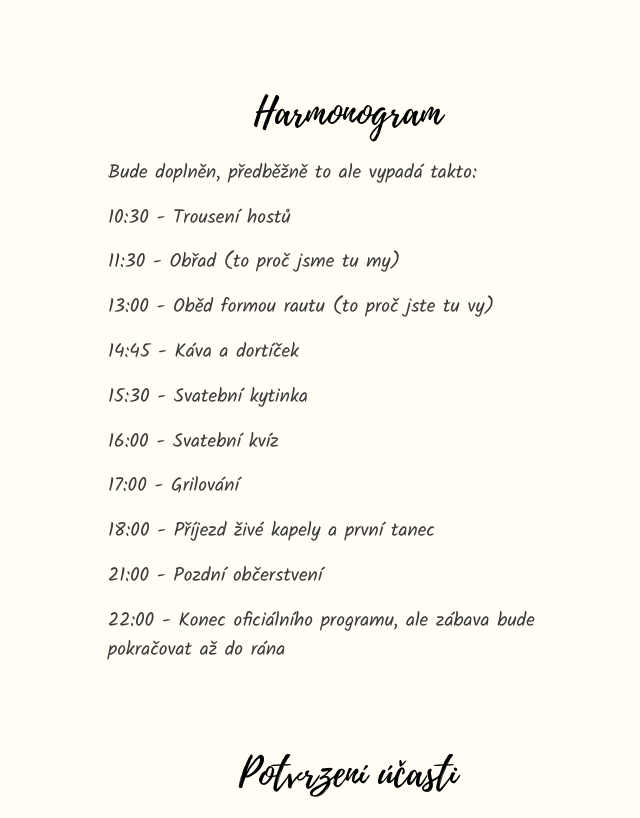
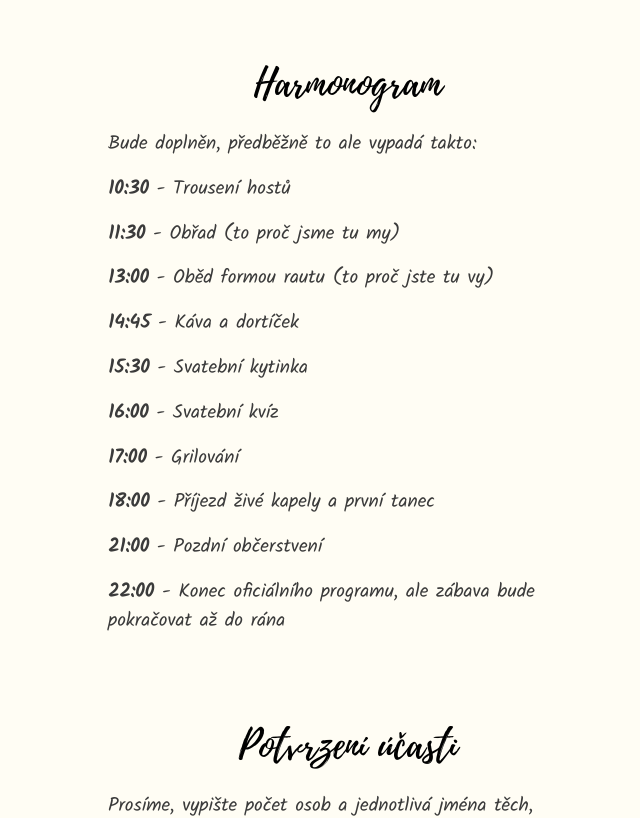
Before and after one commit to Papooch/takmysetedavemem.cz, a Nuxt app: page / in a window 1280 px wide. Shown: the part 1367-2185 px from the top of the page, without its empty margins (292-932 px from the left). Built offline with nearby package versions, Linux system fonts and the light colour scheme.

Commit message:
add basic markdown support

```diff
--- a/app/assets/css/main.css
+++ b/app/assets/css/main.css
@@ -1,4 +1,14 @@
 /* General Styles */
+html {
+  scroll-behavior: smooth;
+}
+
+@media (prefers-reduced-motion: reduce) {
+  html {
+    scroll-behavior: auto;
+  }
+}
+
 body {
   background-color: #fffdf4; /* Light cream background */
   color: #3b3b3b;
--- /dev/null
+++ b/app/components/PMarkdown.vue
@@ -0,0 +1,18 @@
+<template>
+  <!-- eslint-disable-next-line vue/no-v-html -->
+  <span v-html="rendered" />
+</template>
+
+<script setup lang="ts">
+const props = defineProps<{
+  text: string;
+}>();
+
+const rendered = computed(() =>
+  props.text
+    // **bold**
+    .replace(/\*\*(.+?)\*\*/g, "<strong>$1</strong>")
+    // [label](url or #anchor)
+    .replace(/\[(.+?)\]\((.+?)\)/g, "<a href=\"$2\">$1</a>"),
+);
+</script>
--- a/app/components/PMultiline.vue
+++ b/app/components/PMultiline.vue
@@ -3,10 +3,9 @@
     :is="component"
     v-for="(row, index) in rows"
     :key="index"
-    :row="row"
     :style="index < rows.length - 1 ? { marginBottom: `${gap}rem` } : {}"
   >
-    {{ row }}
+    <PMarkdown :text="row" />
   </component>
 </template>
 
--- a/app/components/pages/MainPage.vue
+++ b/app/components/pages/MainPage.vue
@@ -116,7 +116,10 @@
         width="20%"
         margin="2"
       />
-      <PageSection :title="t.sections.confirmation.title">
+      <PageSection
+        id="confirmation"
+        :title="t.sections.confirmation.title"
+      >
         <PMultiline :rows="t.sections.confirmation.contentRows" />
         <PSpacer :margin="1" />
         <PColumn alignment="center">
@@ -178,11 +181,12 @@
         width="20%"
         margin="2"
       />
+
       <PageSection
-        id="gifts"
-        :title="t.sections.gifts.title"
+        id="witnesses"
+        :title="t.sections.witnesses.title"
       >
-        <PMultiline :rows="t.sections.gifts.contentRows" />
+        <PMultiline :rows="t.sections.witnesses.contentRows" />
       </PageSection>
       <PSpacer
         height="1"
@@ -190,10 +194,10 @@
         margin="2"
       />
       <PageSection
-        id="witnesses"
-        :title="t.sections.witnesses.title"
+        id="gifts"
+        :title="t.sections.gifts.title"
       >
-        <PMultiline :rows="t.sections.witnesses.contentRows" />
+        <PMultiline :rows="t.sections.gifts.contentRows" />
       </PageSection>
 
       <PSpacer
--- a/i18n/locales/cz.ts
+++ b/i18n/locales/cz.ts
@@ -16,7 +16,7 @@ export const cz = {
         "Naši milí svatebčané, vítejte na našem svatebním webu!",
         "Je nám velkou ctí pozvat vás na naši svatbu, která přichází po téměř 11 letech našeho vztahu - ano, dali jsme si na čas, ale lepší někdy než nikdy.",
         "Těšíme se, že s námi oslavíte tento výjimečný den plný prasátek, roztomilých chvil a dobrého jídla - co víc si v letní den přát?",
-        "Na této stránce byste měli nalézt všechny důležité informace. Prosíme vás především o potvrzení účasti. Pokud by vám nicméně nebylo cokoliv jasné, obraťte se přímo na nás, nebo v blízkosti svatby na naše svědky. (viz sekce Svědci)",
+        "Na této stránce byste měli nalézt všechny důležité informace. Prosíme vás především o [potvrzení účasti](#confirmation). Pokud by vám nicméně nebylo cokoliv jasné, obraťte se přímo na nás, nebo v blízkosti svatby na naše [svědky](#witnesses).",
         "Budeme se těšit!",
         "Verunka a  Ondrášek",
       ],
@@ -25,16 +25,16 @@ export const cz = {
       title: "Harmonogram",
       contentRows: [
         "Bude doplněn, předběžně to ale vypadá takto:",
-        "10:30 - Trousení hostů",
-        "11:30 - Obřad (to proč jsme tu my)",
-        "13:00 - Oběd formou rautu (to proč jste tu vy)",
-        "14:45 - Káva a dortíček",
-        "15:30 - Svatební kytinka",
-        "16:00 - Svatební kvíz",
-        "17:00 - Grilování",
-        "18:00 - Příjezd živé kapely a první tanec",
-        "21:00 - Pozdní občerstvení",
-        "22:00 - Konec oficiálního programu, ale zábava bude pokračovat až do rána",
+        "**10:30** - Trousení hostů",
+        "**11:30** - Obřad (to proč jsme tu my)",
+        "**13:00** - Oběd formou rautu (to proč jste tu vy)",
+        "**14:45** - Káva a dortíček",
+        "**15:30** - Svatební kytinka",
+        "**16:00** - Svatební kvíz",
+        "**17:00** - Grilování",
+        "**18:00** - Příjezd živé kapely a první tanec",
+        "**21:00** - Pozdní občerstvení",
+        "**22:00** - Konec oficiálního programu, ale zábava bude pokračovat až do rána",
       ],
     },
     confirmation: {
@@ -62,20 +62,22 @@ export const cz = {
     dressCode: {
       title: "Šatěnky a tak",
       contentRows: [
-        "Při výběru róby berte, prosíme, na vědomí, že celý den strávíme v lese. Muži, můžete s klidem nechat kravaty i motýlky doma, tolik formálnosti nevyžadujeme. Ženy, podpatky berte jen pokud rády kypříte trávník, jinak je nedoporučujeme. Barvičky necháme na vás, hlavně ať se cítíte dobře.",
+        "Při výběru róby berte, prosíme, na vědomí, že celý den strávíme na chatě v lese.",
+        "Muži, můžete s klidem nechat kravaty i motýlky doma, tolik formálnosti nevyžadujeme. Ženy, podpatky berte jen pokud rády kypříte trávník, jinak je nedoporučujeme.",
+        "Barvičky necháme na vás, hlavně ať se cítíte dobře.",
+      ],
+    },
+    witnesses: {
+      title: "Svědkové",
+      contentRows: [
+        "Svědčit nám budou naši drazí sourozenci - **Dalča** a **Monča**. Pokud budete mít nějaké dotazy během svatebního dne nebo budete potřebovat řešit cokoliv ohledně organizace (např. že pro nás máte nějaké překvapeníčko) či jiných detailů, obracejte se, prosíme, přímo na ně.",
+        "Kontakty doplníme.",
       ],
     },
     gifts: {
       title: "Dárečky",
       contentRows: [
         "Největším dárečkem je pro nás samozřejmě vaše účast. Ale kromě vás máme rádi i penízky. A rádi bychom zase vyrazili poznávat svět.",
-      ],
-    },
-    witnesses: {
-      title: "Svědkové",
-      contentRows: [
-        "Svědčit nám budou naši drazí sourozenci - Dalča a Monča. Pokud budete mít nějaké dotazy během svatebního dne nebo budete potřebovat řešit cokoliv ohledně organizace (např. že pro nás máte nějaké překvapeníčko) či jiných detailů, obracejte se, prosíme, přímo na ně.",
-        "Kontakty doplníme.",
       ],
     },
   },
--- a/i18n/locales/en.ts
+++ b/i18n/locales/en.ts
@@ -18,7 +18,7 @@ export const en: Translations = {
         "Dear wedding guests, welcome to our wedding website!",
         "It is a great honour for us to invite you to our wedding, which comes after almost 11 years of our relationship - yes, we took our time, but better late than never.",
         "We look forward to celebrating this special day with you, full of little pigs, adorable moments and good food - what more could you ask for on a summer's day?",
-        "On this page you should find all the important information. We ask you above all to confirm your attendance. If anything is unclear, feel free to reach out to us directly, or closer to the wedding to our witnesses. (see the Witnesses section)",
+        "On this page you should find all the important information. We ask you above all to [confirm your attendance](#confirmation). If anything is unclear, feel free to reach out to us directly, or closer to the wedding to our [witnesses](#witnesses).",
         "We can't wait to see you!",
         "Verunka and Ondrášek",
       ],
@@ -27,15 +27,15 @@ export const en: Translations = {
       title: "Schedule",
       contentRows: [
         "Will be added, but tentatively it looks like this:",
-        "10:30 - Guest arrival",
-        "11:30 - Ceremony (the reason we're here)",
-        "13:00 - Lunch buffet (the reason you're here)",
-        "15:00 - Coffee and cakes",
-        "16:00 - Wedding quiz",
-        "17:00 - Barbecue",
-        "18:00 - Arrival of live band and first dance",
-        "21:00 - Late refreshments",
-        "22:00 - End of official program, but the party will continue until morning",
+        "**10:30** - Guest arrival",
+        "**11:30** - Ceremony (the reason we're here)",
+        "**13:00** - Lunch buffet (the reason you're here)",
+        "**15:00** - Coffee and cakes",
+        "**16:00** - Wedding quiz",
+        "**17:00** - Barbecue",
+        "**18:00** - Arrival of live band and first dance",
+        "**21:00** - Late refreshments",
+        "**22:00** - End of official program, but the party will continue until morning",
       ],
     },
     confirmation: {
@@ -63,20 +63,22 @@ export const en: Translations = {
     dressCode: {
       title: "Dress Code",
       contentRows: [
-        "When choosing your outfit, please keep in mind that we'll spend the whole day in the forest. Men, feel free to leave ties and bow ties at home, we don't require that much formality. Women, only wear heels if you enjoy aerating the lawn, otherwise we don't recommend them. We'll leave the colours up to you, just make sure you feel comfortable.",
+        "When choosing your outfit, please keep in mind that we'll spend the whole day at a cottage in the forest.",
+        "Men, feel free to leave ties and bow ties at home, we don't require that much formality. Women, only wear heels if you enjoy aerating the lawn, otherwise we don't recommend them.",
+        "We'll leave the colours up to you, just make sure you feel comfortable.",
+      ],
+    },
+    witnesses: {
+      title: "Witnesses",
+      contentRows: [
+        "Our witnesses will be our dear siblings - **Dalča** and **Monča**. If you have any questions during the wedding day or need to sort out anything regarding the organisation or other details, please reach out to them directly.",
+        "Contacts will be added.",
       ],
     },
     gifts: {
       title: "Gifts",
       contentRows: [
         "The greatest gift is of course your attendance. But besides you, we also like money. And we'd love to explore the world again.",
-      ],
-    },
-    witnesses: {
-      title: "Witnesses",
-      contentRows: [
-        "Our witnesses will be our dear siblings - Dalča and Monča. If you have any questions during the wedding day or need to sort out anything regarding the organisation or other details, please reach out to them directly.",
-        "Contacts to be added.",
       ],
     },
   },
```
